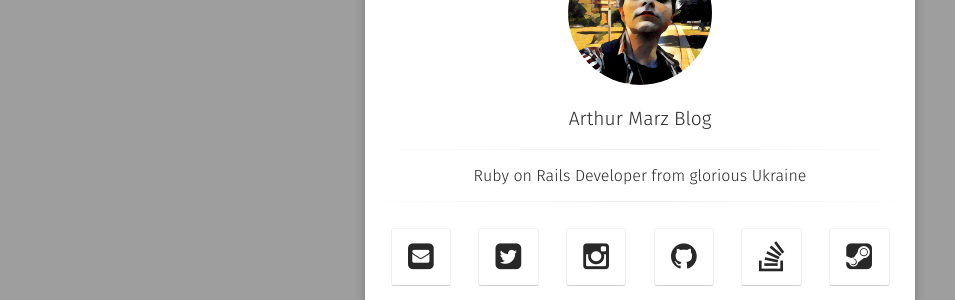
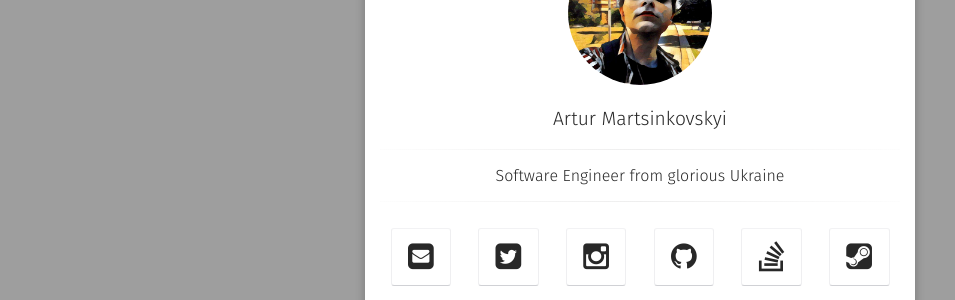
Before and after one commit to artur-martsinkovskyi/artur-martsinkovskyi.github.io, a Jekyll site: the page built from index.html, in a window 1280 px wide. Shown: the part 291-591 px from the top of the page, without its empty margins (0-955 px from the left). Built offline with Jekyll 4.4.1, drawn with Linux system fonts in a browser that asks for light colours; some web fonts are replaced.

Commit message:
Update _config.yml

```diff
--- a/_config.yml
+++ b/_config.yml
@@ -1,7 +1,7 @@
 # Site
-title:              Arthur Marz Blog
-bio:                'Ruby on Rails Developer from glorious Ukraine'
-description:        "Rails Dev blog and personal page."
+title:              Artur Martsinkovskyi
+bio:                'Software Engineer from glorious Ukraine'
+description:        "Rails Developer blog and personal page."
 reading_time:       true
 words_per_minute:   200
 logo:               'assets/img/avatar.jpg'
```
